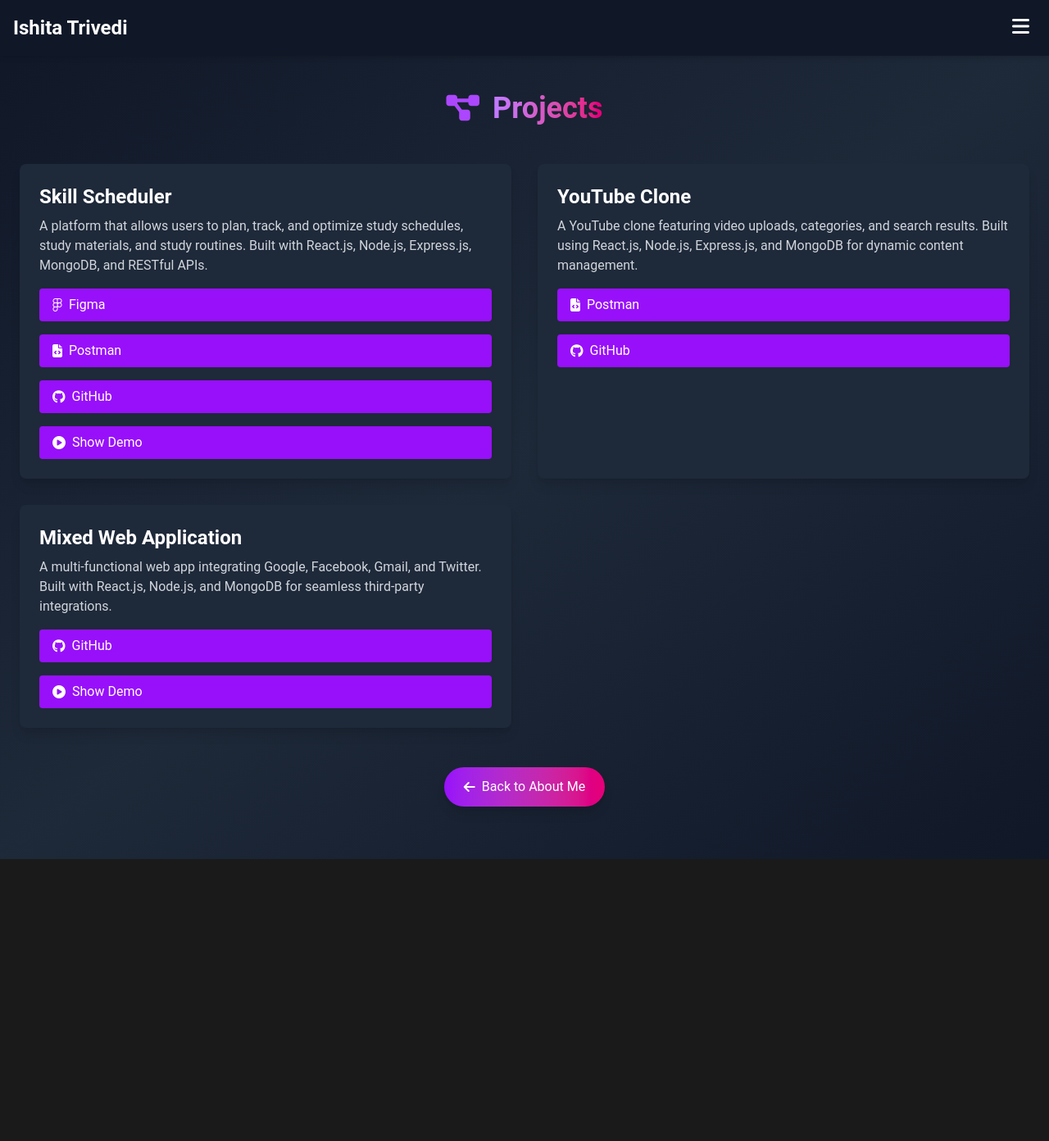
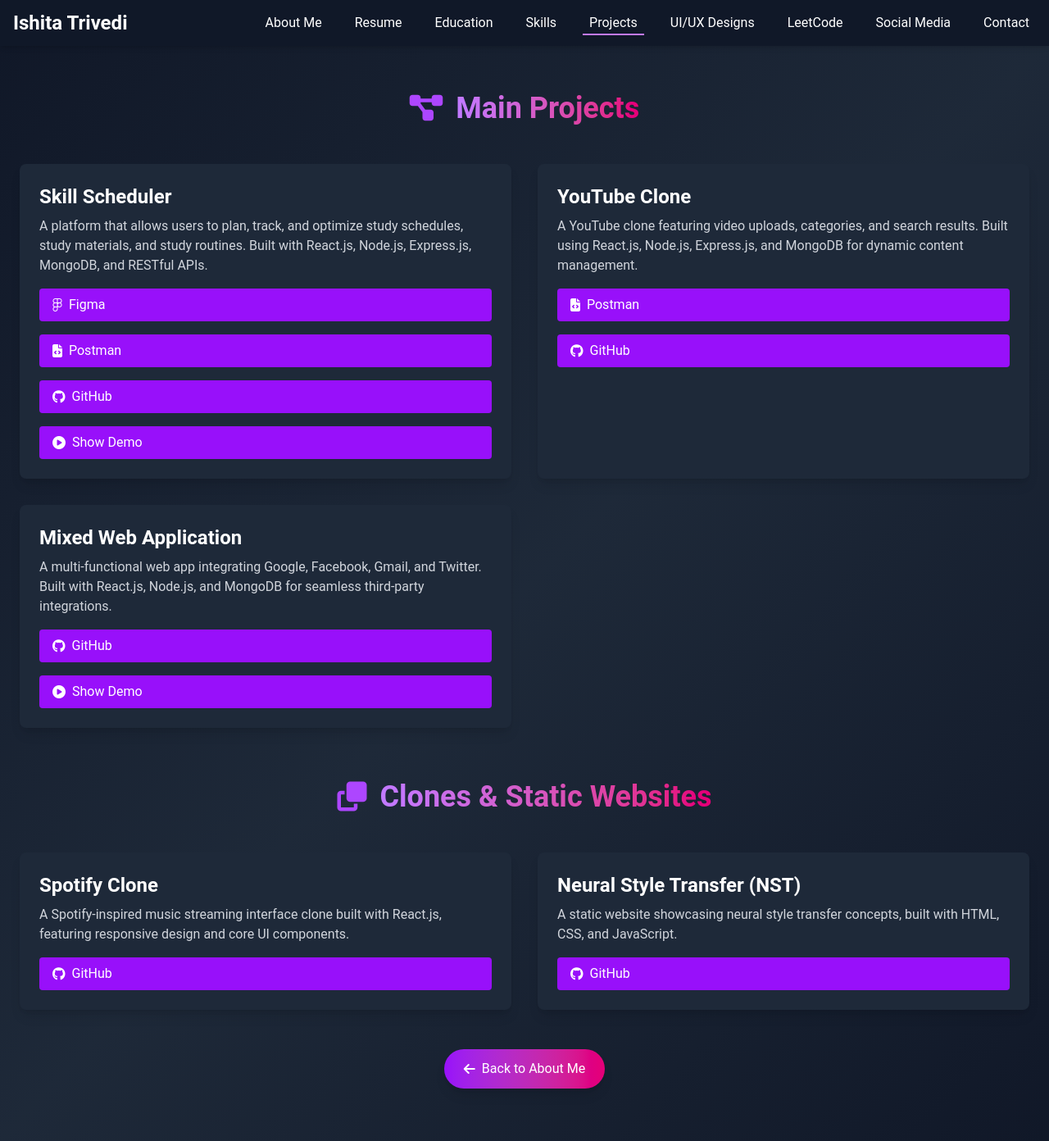
Before and after one commit to ishitatrivedi-dell/portfolio, a React (Vite) app: page /projects in a window 1280 px wide. Shown: the whole page at 82% size. Before the commit the page ends 1048 px from the top, so only its background shows below. Built offline with nearby package versions, Linux system fonts and the light colour scheme.

Commit message:
made changes into the reponsiveness , added a section in the project page and added a figma project

```diff
--- a/src/components/Navbar.jsx
+++ b/src/components/Navbar.jsx
@@ -32,17 +32,17 @@
             Ishita Trivedi
           </NavLink>
 
-          {/* Hamburger Menu Button */}
+          {/* Hamburger Menu Button (Visible only on mobile) */}
           <button
             onClick={toggleMenu}
-            className="block tablet:hidden text-white focus:outline-none focus:ring-2 focus:ring-purple-400 rounded p-2"
+            className="md:hidden text-white focus:outline-none focus:ring-2 focus:ring-purple-400 rounded p-2"
             aria-label="Toggle navigation menu"
           >
             <i className={`fas ${isOpen ? 'fa-times' : 'fa-bars'} text-2xl`}></i>
           </button>
 
-          {/* Desktop/Tablet Menu */}
-          <ul className="hidden tablet:flex tablet:items-center tablet:space-x-6">
+          {/* Desktop/Tablet Menu (Visible on medium and larger screens) */}
+          <ul className="hidden md:flex md:items-center md:space-x-6">
             {navItems.map((item) => (
               <li key={item.name}>
                 <NavLink
@@ -60,11 +60,11 @@
           </ul>
         </div>
 
-        {/* Mobile Menu */}
+        {/* Mobile Menu (Visible only when toggled on small screens) */}
         <div
           className={`${
             isOpen ? 'max-h-screen opacity-100' : 'max-h-0 opacity-0'
-          } tablet:hidden overflow-hidden transition-all duration-300 ease-in-out bg-gray-800`}
+          } md:hidden overflow-hidden transition-all duration-300 ease-in-out bg-gray-800`}
         >
           <ul className="flex flex-col items-center space-y-4 py-4">
             {navItems.map((item) => (
--- a/src/components/Projects.jsx
+++ b/src/components/Projects.jsx
@@ -2,7 +2,7 @@
 import Navbar from '../components/Navbar';
 
 const Projects = () => {
-  const projects = [
+  const mainProjects = [
     {
       title: 'Skill Scheduler',
       description: 'A platform that allows users to plan, track, and optimize study schedules, study materials, and study routines. Built with React.js, Node.js, Express.js, MongoDB, and RESTful APIs.',
@@ -10,7 +10,7 @@
         figma: 'https://www.figma.com/design/1PDr2aGXQJMBxMr5OSgDRF/Skills-Schedular?node-id=0-1&t=7YKvlO8u3ZMlr8tY-1',
         postman: 'https://documenter.getpostman.com/view/39189818/2sAYX3sixA',
         github: 'https://github.com/ishitatrivedi-dell/skill_scheduler',
-        demo: 'https://www.youtube.com/embed/0sd4LicL6sI', // Changed to embed URL format
+        demo: 'https://www.youtube.com/embed/0sd4LicL6sI',
       },
     },
     {
@@ -21,21 +21,35 @@
         github: 'https://github.com/ishitatrivedi-dell/youtube_react',
       },
     },
-
     {
       title: 'Mixed Web Application',
       description: 'A multi-functional web app integrating Google, Facebook, Gmail, and Twitter. Built with React.js, Node.js, and MongoDB for seamless third-party integrations.',
       links: {
         github: 'https://github.com/ishitatrivedi-dell/learner_routing',
-        demo: 'https://learner-routing.onrender.com', // Note: This is not a YouTube link, kept as is
+        demo: 'https://learner-routing.onrender.com',
       },
     },
   ];
 
-  // State to manage which project's video is being shown
+  const cloneProjects = [
+    {
+      title: 'Spotify Clone',
+      description: 'A Spotify-inspired music streaming interface clone built with React.js, featuring responsive design and core UI components.',
+      links: {
+        github: 'https://github.com/ishitatrivedi-dell/Spotify-react',
+      },
+    },
+    {
+      title: 'Neural Style Transfer (NST)',
+      description: 'A static website showcasing neural style transfer concepts, built with HTML, CSS, and JavaScript.',
+      links: {
+        github: 'https://github.com/ishitatrivedi-dell/nst',
+      },
+    },
+  ];
+
   const [visibleVideo, setVisibleVideo] = useState(null);
 
-  // Function to toggle video visibility
   const toggleVideo = (projectIndex) => {
     setVisibleVideo(visibleVideo === projectIndex ? null : projectIndex);
   };
@@ -45,17 +59,17 @@
       <Navbar />
       <main className="py-16">
         <div className="container mx-auto px-6">
-          {/* Header with Icon */}
+          {/* Main Projects Header */}
           <div className="flex items-center justify-center mb-12">
             <i className="fas fa-project-diagram text-4xl text-purple-500 mr-4"></i>
             <h2 className="text-4xl font-bold bg-clip-text text-transparent bg-gradient-to-r from-purple-400 to-pink-600">
-              Projects
+              Main Projects
             </h2>
           </div>
 
-          {/* Projects Grid */}
-          <div className="grid grid-cols-1 md:grid-cols-2 gap-8">
-            {projects.map((project, index) => (
+          {/* Main Projects Grid */}
+          <div className="grid grid-cols-1 md:grid-cols-2 gap-8 mb-16">
+            {mainProjects.map((project, index) => (
               <div
                 key={index}
                 className="bg-gray-800 p-6 rounded-lg shadow-lg transform hover:scale-105 transition duration-300"
@@ -64,32 +78,17 @@
                 <p className="text-gray-300 mb-4">{project.description}</p>
                 <div className="flex flex-col gap-4">
                   {project.links.figma && (
-                    <a
-                      href={project.links.figma}
-                      target="_blank"
-                      rel="noopener noreferrer"
-                      className="flex items-center bg-purple-600 hover:bg-purple-700 text-white py-2 px-4 rounded transition duration-300"
-                    >
+                    <a href={project.links.figma} target="_blank" rel="noopener noreferrer" className="flex items-center bg-purple-600 hover:bg-purple-700 text-white py-2 px-4 rounded transition duration-300">
                       <i className="fab fa-figma mr-2"></i>Figma
                     </a>
                   )}
                   {project.links.postman && (
-                    <a
-                      href={project.links.postman}
-                      target="_blank"
-                      rel="noopener noreferrer"
-                      className="flex items-center bg-purple-600 hover:bg-purple-700 text-white py-2 px-4 rounded transition duration-300"
-                    >
+                    <a href={project.links.postman} target="_blank" rel="noopener noreferrer" className="flex items-center bg-purple-600 hover:bg-purple-700 text-white py-2 px-4 rounded transition duration-300">
                       <i className="fas fa-file-code mr-2"></i>Postman
                     </a>
                   )}
                   {project.links.github && (
-                    <a
-                      href={project.links.github}
-                      target="_blank"
-                      rel="noopener noreferrer"
-                      className="flex items-center bg-purple-600 hover:bg-purple-700 text-white py-2 px-4 rounded transition duration-300"
-                    >
+                    <a href={project.links.github} target="_blank" rel="noopener noreferrer" className="flex items-center bg-purple-600 hover:bg-purple-700 text-white py-2 px-4 rounded transition duration-300">
                       <i className="fab fa-github mr-2"></i>GitHub
                     </a>
                   )}
@@ -122,7 +121,40 @@
             ))}
           </div>
 
-          {/* Optional Back to About Me Link */}
+          {/* Clones and Static Websites Header */}
+          <div className="flex items-center justify-center mb-12">
+            <i className="fas fa-clone text-4xl text-purple-500 mr-4"></i>
+            <h2 className="text-4xl font-bold bg-clip-text text-transparent bg-gradient-to-r from-purple-400 to-pink-600">
+              Clones & Static Websites
+            </h2>
+          </div>
+
+          {/* Clones and Static Websites Grid */}
+          <div className="grid grid-cols-1 md:grid-cols-2 gap-8">
+            {cloneProjects.map((project, index) => (
+              <div
+                key={index}
+                className="bg-gray-800 p-6 rounded-lg shadow-lg transform hover:scale-105 transition duration-300"
+              >
+                <h3 className="text-2xl font-semibold text-white mb-2">{project.title}</h3>
+                <p className="text-gray-300 mb-4">{project.description}</p>
+                <div className="flex flex-col gap-4">
+                  {project.links.github && (
+                    <a
+                      href={project.links.github}
+                      target="_blank"
+                      rel="noopener noreferrer"
+                      className="flex items-center bg-purple-600 hover:bg-purple-700 text-white py-2 px-4 rounded transition duration-300"
+                    >
+                      <i className="fab fa-github mr-2"></i>GitHub
+                    </a>
+                  )}
+                </div>
+              </div>
+            ))}
+          </div>
+
+          {/* Back to About Me Link */}
           <div className="text-center mt-12">
             <a
               href="/"
--- a/src/components/UI.jsx
+++ b/src/components/UI.jsx
@@ -15,18 +15,23 @@
     },
     {
       title: 'Cricket Dashboard',
-      description: 'A cricket Dashboard with different colors used to showcase different team scoring ',
+      description: 'A cricket Dashboard with different colors used to showcase different team scoring.',
       figma: 'https://www.figma.com/design/E5QDdhdb30dEj95NhhDYg2/Untitled?m=auto&t=PIFUU6U1aXCWHiS4-6',
     },
     {
-      title: 'Instagram clone ',
-      description: 'An instagram clone for practicing the figma with different tools and plugins',
+      title: 'Instagram Clone',
+      description: 'An Instagram clone for practicing Figma with different tools and plugins.',
       figma: 'https://www.figma.com/design/QGN8z9OQnQCPzHi7IIbdcA/instagram?m=auto&t=PIFUU6U1aXCWHiS4-6',
     },
     {
-      title: 'Aerospace and rockets Template',
-      description: 'This is the template or the thumbnail for the website which i was making on the rockets and related to areospace',
+      title: 'Aerospace and Rockets Template',
+      description: 'A template/thumbnail for a website related to rockets and aerospace.',
       figma: 'https://www.figma.com/proto/ppSDezzBfSnuvcWsJhcQZw?node-id=0-1&t=PIFUU6U1aXCWHiS4-6',
+    },
+    {
+      title: 'Storytale',
+      description: 'A creative UI/UX design for a storytelling platform, featuring intuitive navigation and visually engaging layouts.',
+      figma: 'https://www.figma.com/design/ppSDezzBfSnuvcWsJhcQZw/storytale?node-id=0-1&t=Zszs2nuMwPsrQMUe-1',
     },
   ];
 
@@ -65,7 +70,7 @@
             ))}
           </div>
 
-          {/* Optional Back to Resume Link */}
+          {/* Back to About Me Link */}
           <div className="text-center mt-12">
             <a
               href="/"
```
